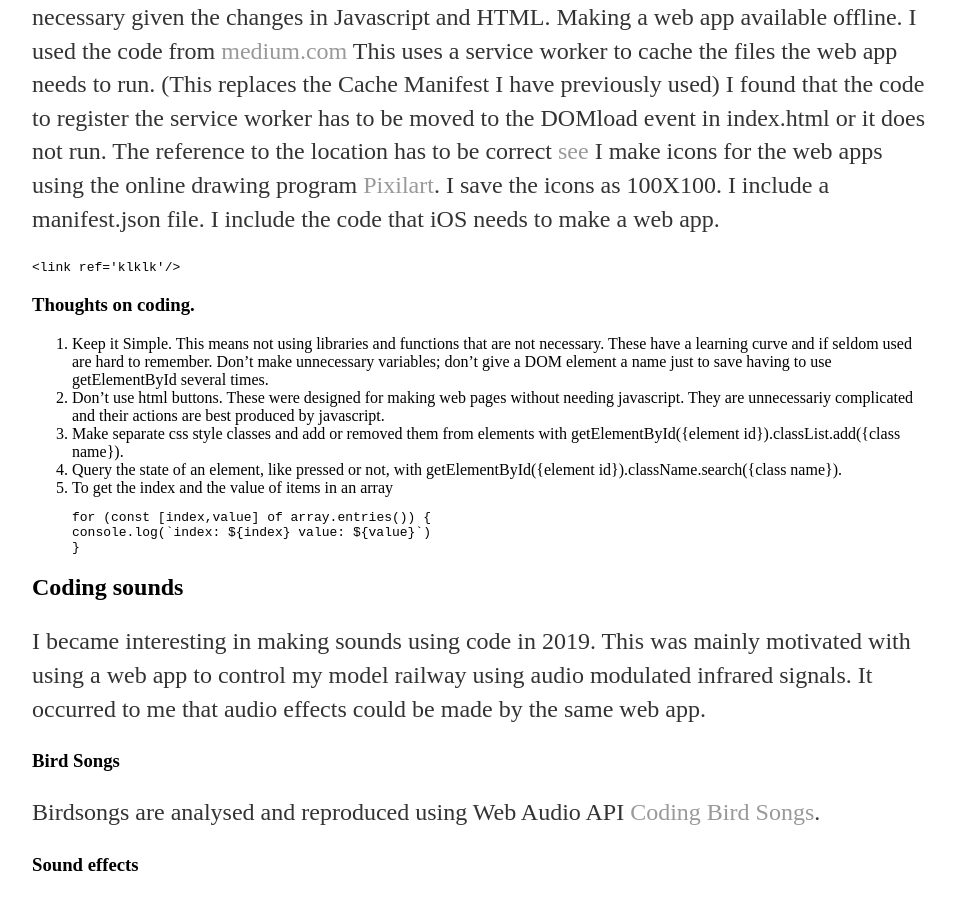
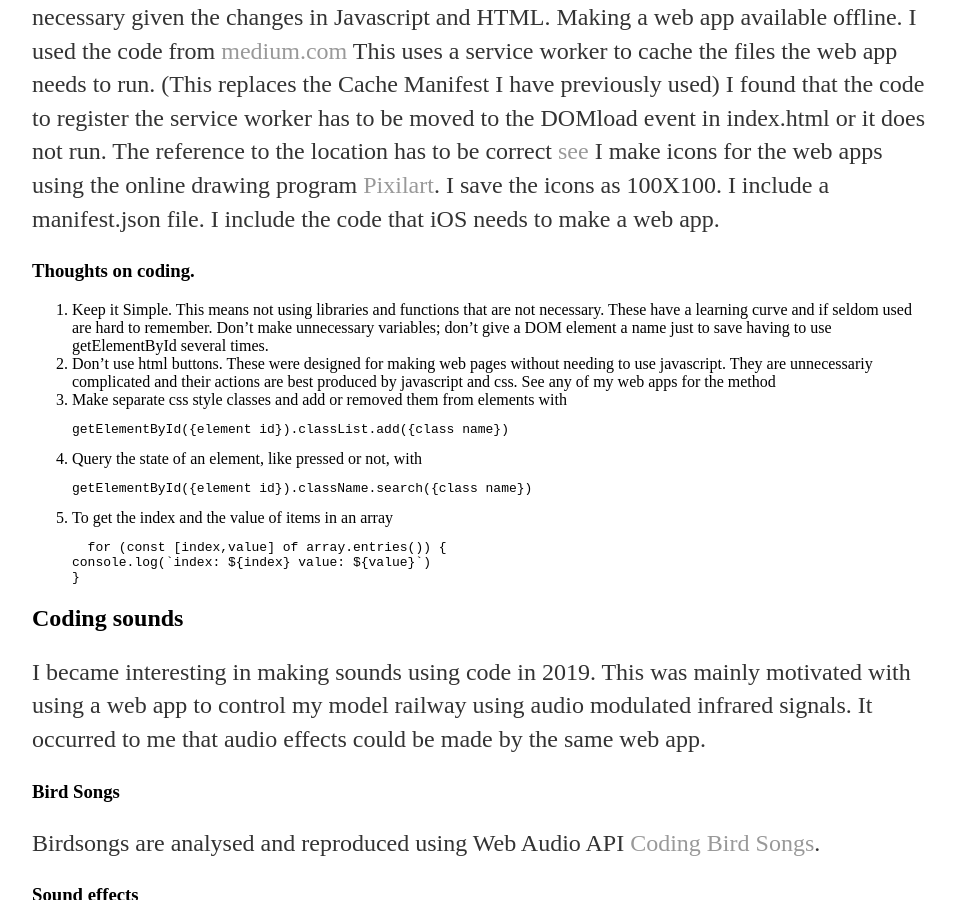
Before and after one commit to bwedgar/bwedgar.github.io, a Jekyll site: the page built from index.md, in a window 1280 px wide and 900 px high, scrolled down 628 px. Shown: the whole window, without its empty margins (160-1116 px from the left). Built offline with Jekyll 4.4.1, drawn with Linux system fonts in a browser that asks for light colours.

Commit message:
Update index.md

````diff
--- a/index.md
+++ b/index.md
@@ -17,17 +17,21 @@
 I found that the code to register the service worker has to be moved to the DOMload event in index.html or it does not run. The reference to the location has to be correct [see](https://gist.github.com/kosamari/7c5d1e8449b2fbc97d372675f16b566e)
 I make icons for the web apps using the online drawing program [Pixilart](https://www.pixilart.com/draw).  I save the icons as 100X100.
 I include a manifest.json file.  I include the code that iOS needs to make a web app.
-```html
-<link ref='klklk'/>
-```
+
 ### Thoughts on coding.
 1. Keep it Simple. This means not using libraries and functions that are not necessary.  These have a learning curve and if seldom used are hard to remember. Don't make unnecessary variables; don't give a DOM element a name just to save having to use getElementById several times.
-2. Don't use html buttons.  These were designed for making web pages without needing javascript.  They are unnecessariy complicated and their actions are best produced by javascript.
-3. Make separate css style classes and add or removed them from elements with getElementById({element id}).classList.add({class name}).
-4. Query the state of an element, like pressed or not, with getElementById({element id}).className.search({class name}).
+2. Don't use html buttons.  These were designed for making web pages without needing to use javascript.  They are unnecessariy complicated and their actions are best produced by javascript and css. See any of my web apps for the method
+3. Make separate css style classes and add or removed them from elements with
+```javascript
+getElementById({element id}).classList.add({class name})
+```
+4. Query the state of an element, like pressed or not, with
+```javascript
+getElementById({element id}).className.search({class name})
+```
 5. To get the index and the value of items in an array
 ```javascript
-for (const [index,value] of array.entries()) {
+  for (const [index,value] of array.entries()) {
 console.log(`index: ${index} value: ${value}`)
 }
 ```
````
